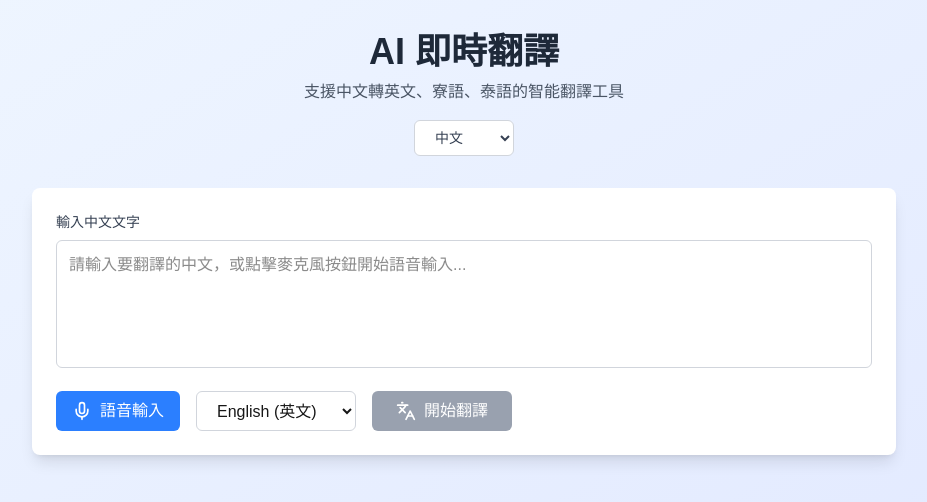
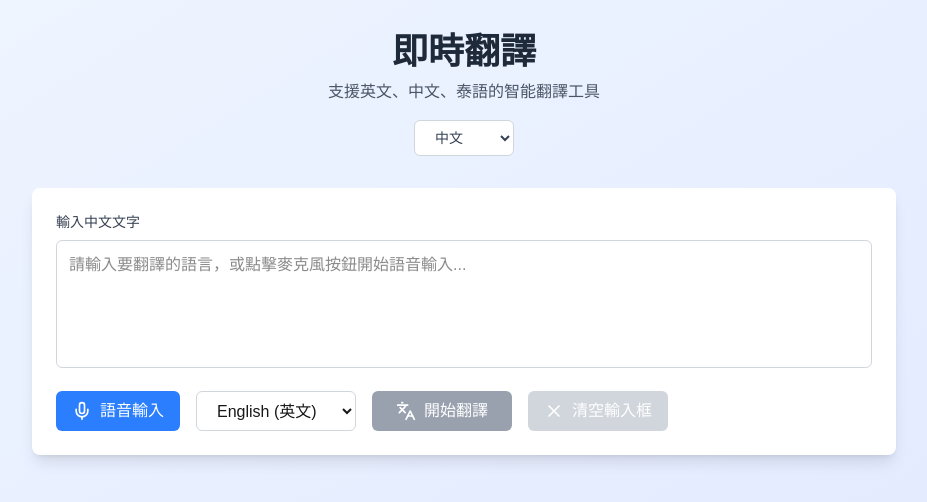
Before and after one commit to Jessy0715/translator, a Next.js app: page / in a window 1280 px wide. Shown: the top 502 px of the page, without its empty margins (176-1103 px from the left). Built offline with nearby package versions, Linux system fonts and the light colour scheme.

Commit message:
fix: update multilingual text content

```diff
--- a/src/app/page.tsx
+++ b/src/app/page.tsx
@@ -1,7 +1,7 @@
 "use client";
 
 import { useState, useRef } from "react";
-import { Mic, MicOff, Languages, Loader2, Globe } from "lucide-react";
+import { Mic, MicOff, Languages, Loader2, Globe, X } from "lucide-react";
 import { locales, type LocaleKey, type Translations, defaultLocale } from "@/locales";
 
 type TargetLanguage = "en" | "zh" | "th";
@@ -162,6 +162,12 @@ export default function Home() {
     setIsListening(false);
   };
 
+  const clearInput = () => {
+    setInputText("");
+    setTranslationResult(null);
+    setError("");
+  };
+
   const handleTranslate = async () => {
     if (!inputText.trim()) {
       setError(t.errors.noText);
@@ -291,6 +297,18 @@ export default function Home() {
                 )}
                 {isTranslating ? t.translating : t.translate}
               </button>
+
+              {/* Clear Button */}
+              <button
+                onClick={clearInput}
+                disabled={isTranslating || !inputText.trim()}
+                className="flex items-center justify-center gap-2 px-4 py-2 bg-gray-500 text-white
+                         rounded-md hover:bg-gray-600 disabled:bg-gray-300 disabled:cursor-not-allowed
+                         transition-colors"
+              >
+                <X size={20} />
+                {t.clearInput}
+              </button>
             </div>
           </div>
 
--- a/src/locales/en.ts
+++ b/src/locales/en.ts
@@ -1,12 +1,13 @@
 export const en = {
-  title: "AI Real-time Translator",
-  subtitle: "Smart translation tool supporting Chinese to English, Lao, and Thai",
-  inputLabel: "Input Chinese Text",
-  inputPlaceholder: "Enter Chinese text to translate, or click the microphone button to start voice input...",
+  title: "Real-time Translator",
+  subtitle: "Smart translation tool supporting English, Chinese, and Thai",
+  inputLabel: "Input English Text",
+  inputPlaceholder: "Enter text to translate, or click the microphone button to start voice input...",
   voiceStart: "Voice Input",
   voiceStop: "Stop Recording",
   translate: "Start Translation",
   translating: "Translating...",
+  clearInput: "Clear Input",
   resultTitle: "Translation Result",
   listeningStatus: "🎤 Listening to your voice input...",
   languages: {
--- a/src/locales/th.ts
+++ b/src/locales/th.ts
@@ -1,12 +1,13 @@
 export const th = {
-  title: "เครื่องแปลภาษา AI แบบเรียลไทม์",
-  subtitle: "เครื่องมือแปลภาษาอัจฉริยะรองรับภาษาจีนเป็นอังกฤษ ลาว และไทย",
-  inputLabel: "ป้อนข้อความภาษาจีน",
-  inputPlaceholder: "ป้อนข้อความภาษาจีนเพื่อแปล หรือคลิกปุ่มไมโครโฟนเพื่อเริ่มการป้อนเสียง...",
+  title: "เครื่องแปลภาษาแบบเรียลไทม์",
+  subtitle: "เครื่องมือแปลภาษาอัจฉริยะรองรับภาษาอังกฤษ จีน และไทย",
+  inputLabel: "ป้อนข้อความภาษาไทย",
+  inputPlaceholder: "ป้อนข้อความเพื่อแปล หรือคลิกปุ่มไมโครโฟนเพื่อเริ่มการป้อนเสียง...",
   voiceStart: "ป้อนเสียง",
   voiceStop: "หยุดบันทึก",
   translate: "เริ่มแปล",
   translating: "กำลังแปล...",
+  clearInput: "ล้างข้อความ",
   resultTitle: "ผลการแปล",
   listeningStatus: "🎤 กำลังฟังการป้อนเสียงของคุณ...",
   languages: {
--- a/src/locales/zh.ts
+++ b/src/locales/zh.ts
@@ -1,12 +1,13 @@
 export const zh = {
-  title: "AI 即時翻譯",
-  subtitle: "支援中文轉英文、寮語、泰語的智能翻譯工具",
+  title: "即時翻譯",
+  subtitle: "支援英文、中文、泰語的智能翻譯工具",
   inputLabel: "輸入中文文字",
-  inputPlaceholder: "請輸入要翻譯的中文，或點擊麥克風按鈕開始語音輸入...",
+  inputPlaceholder: "請輸入要翻譯的語言，或點擊麥克風按鈕開始語音輸入...",
   voiceStart: "語音輸入",
   voiceStop: "停止錄音",
   translate: "開始翻譯",
   translating: "翻譯中...",
+  clearInput: "清空輸入框",
   resultTitle: "翻譯結果",
   listeningStatus: "🎤 正在聆聽您的語音輸入...",
   languages: {
```
